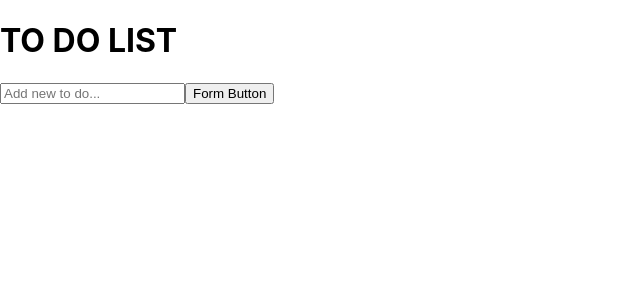
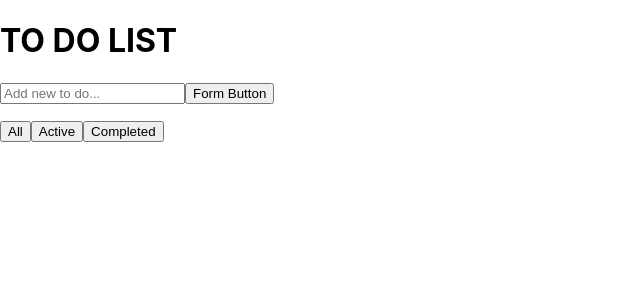
Before and after one commit to palucas94/react-todo-app, a React (Create React App) app: page / in a window 1280 px wide. Shown: the top 300 px of the page, without its empty margins (0-640 px from the left). Built offline with nearby package versions, Linux system fonts and the light colour scheme.

Commit message:
[feat] add FilterButtons

```diff
--- a/src/App.js
+++ b/src/App.js
@@ -3,6 +3,7 @@ import './App.css';
 import Header from './components/Header';
 import Form from './components/Form';
 import TodoList from './components/TodoList';
+import FilterButtons from './components/FilterButtons';
 
 function App() {
   const [inputText, setInputText] = useState('');
@@ -21,6 +22,7 @@ function App() {
         todoList={ todoList }
         setTodoList={ setTodoList }
       />
+      <FilterButtons />
     </div>
   );
 }
--- /dev/null
+++ b/src/components/FilterButtons.jsx
@@ -0,0 +1,15 @@
+import React from 'react';
+
+function FilterButtons() {
+  return (
+    <div className="buttons-container">
+      <div className="butttons-wrapper">
+        <button type='button' value='all'>All</button>
+        <button type='button' value='active'>Active</button>
+        <button type='button' value='completed'>Completed</button>
+      </div>
+    </div>
+  );
+}
+
+export default FilterButtons;
```
